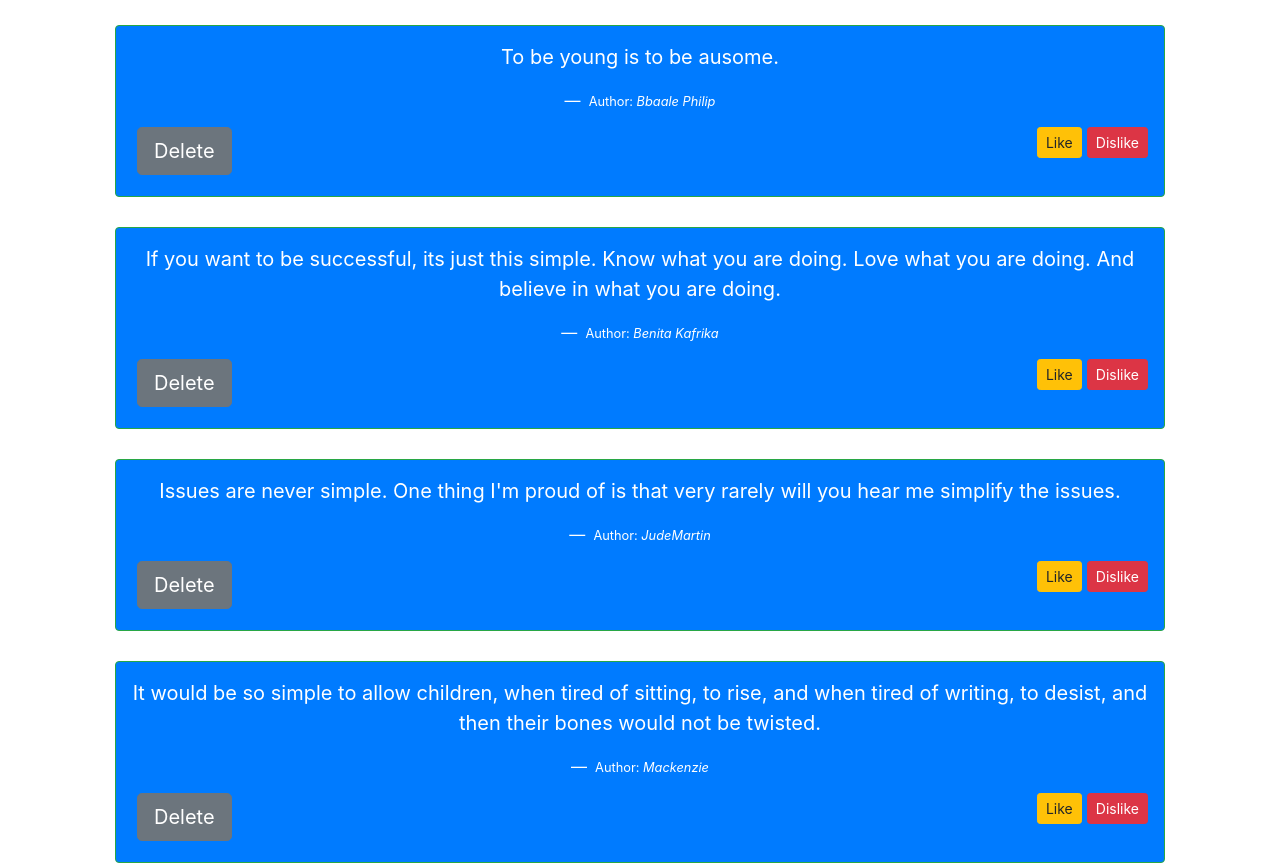
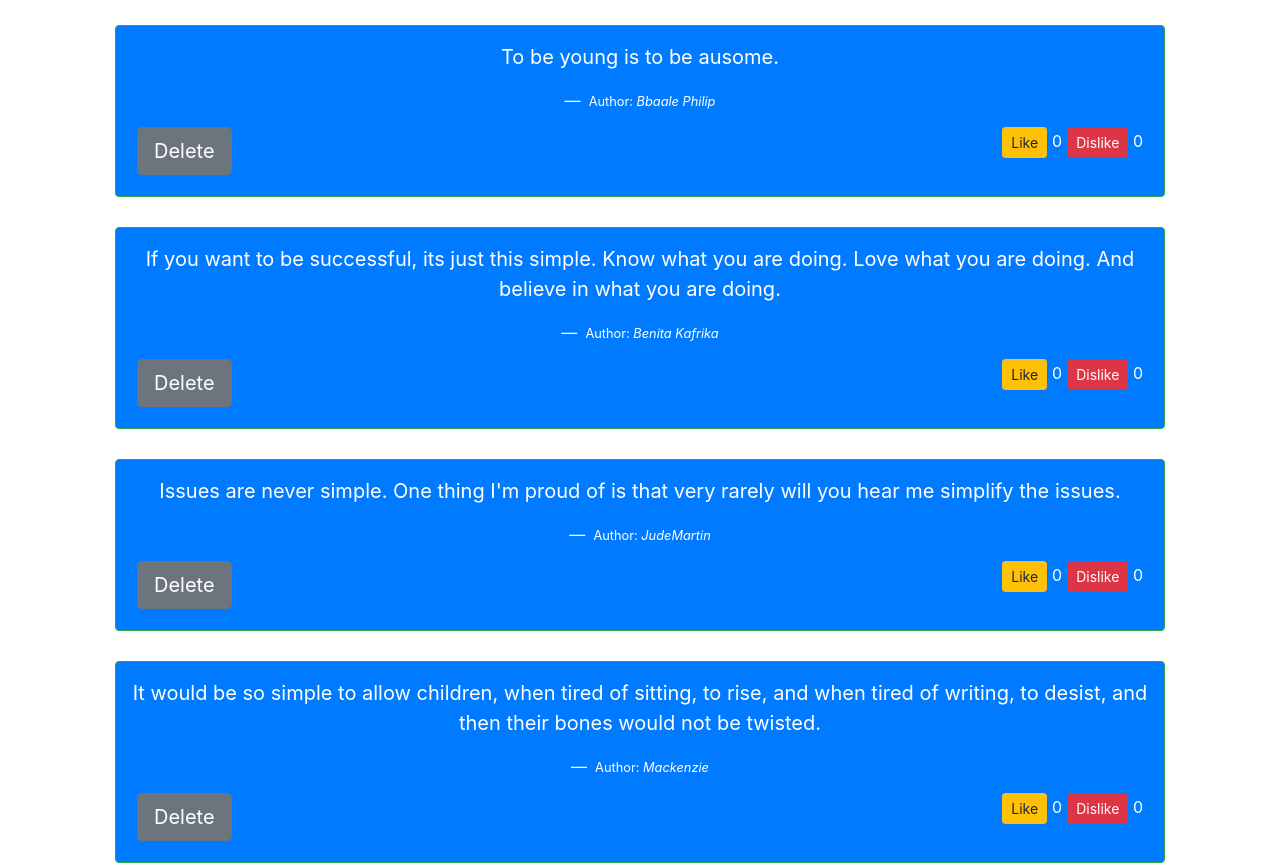
Before and after one commit to philip-bbaale/Quotes, an Angular app: page / in a window 1280 px wide. Shown: the part 840-1705 px from the top of the page. Built offline with nearby package versions, Linux system fonts and the light colour scheme.

Commit message:
adding votes

```diff
--- a/src/app/components/quote/quote.component.ts
+++ b/src/app/components/quote/quote.component.ts
@@ -1,5 +1,6 @@
 import { Component, OnInit } from '@angular/core';
 import { Quotes } from '../../classes/quotes';
+import { VoteComponent} from '../vote/vote.component'
 
 
 @Component({
@@ -22,6 +23,7 @@ export class QuoteComponent implements OnInit {
     {names:'Meshak Victor', quote:"Simplicity is complex. It's never simple to keep things simple. Simple solutions require the most advanced thinking.", email:'meshak@gmail.com'}
   ]
 
+
   addNewQuote(quote){
     this.quotes.unshift(quote)
   }
@@ -29,6 +31,7 @@ export class QuoteComponent implements OnInit {
   constructor() { }
 
   ngOnInit(): void {
+
   }
 
 }
--- a/src/app/components/vote/vote.component.css
+++ b/src/app/components/vote/vote.component.css
@@ -1,5 +1,6 @@
 .vote_btns{
     float: right;
+    width: auto;
 }
 .up_vote{
     margin: 5px;
@@ -7,3 +8,11 @@
 .down-vote{
     margin: 5px;
 }
+.like_gp{
+    display: inline-block;
+    margin-right: 5px;
+}
+.dislike_gp{
+    display: inline-block;
+    margin-right: 5px;
+}
--- a/src/app/components/vote/vote.component.html
+++ b/src/app/components/vote/vote.component.html
@@ -1,4 +1,10 @@
 <div class="vote_btns">
-    <button type="button" class="btn btn-warning btn-sm up_vote">Like</button>
-    <button type="button" class="btn btn-danger btn-sm down_vote">Dislike</button>
+    <div class="like_gp">
+        <button type="button" class="btn btn-warning btn-sm up_vote" (click)="likeButtonClick()">Like</button>
+        <span>{{numberOfUpVote}} </span>
+    </div>
+    <div class="dislike_gp">
+        <button type="button" class="btn btn-danger btn-sm down_vote" (click)="dislikeButtonClick()">Dislike</button>
+        <span> {{numberOfDownVote}} </span>
+    </div>
 </div>
--- a/src/app/components/vote/vote.component.ts
+++ b/src/app/components/vote/vote.component.ts
@@ -7,8 +7,15 @@ import { Component, OnInit } from '@angular/core';
 })
 export class VoteComponent implements OnInit {
 
-  numberOfUpVote:number;
-  numberOfDownVote:number;
+  numberOfUpVote:number =0;
+  numberOfDownVote:number=0;
+
+  likeButtonClick(){
+    this.numberOfUpVote++;
+  }
+  dislikeButtonClick(){
+    this.numberOfDownVote++;
+  }
 
   constructor() { }
 
```
